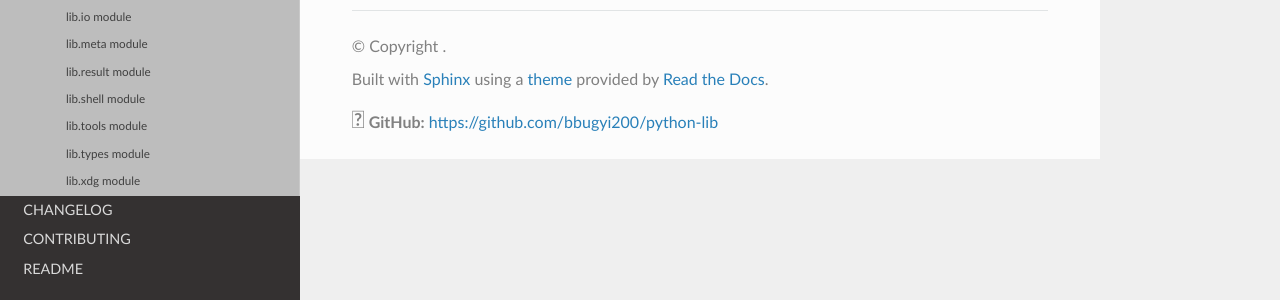
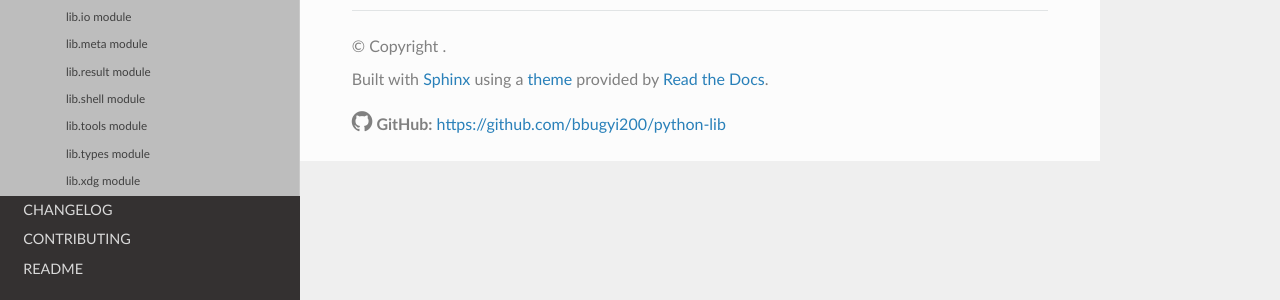
Before and after one commit to bbugyi200/python-lib, a Sphinx documentation site: the page built from docs/source/lib.cli.rst, in a window 1280 px wide. Shown: the part 333-633 px from the top of the page. Built offline with Sphinx 7.4.7 and the Read the Docs theme 2.0.0, drawn with Linux system fonts in a browser that asks for light colours.

Commit message:
Update cc via 'cruft update'

```diff
--- a/docs/source/_templates/footer.html
+++ b/docs/source/_templates/footer.html
@@ -1,5 +1,8 @@
 {% extends '!footer.html' %}
 {% block extrafooter %}
+<head>
+<link rel="stylesheet" href="https://cdnjs.cloudflare.com/ajax/libs/font-awesome/4.7.0/css/font-awesome.min.css">
+</head>
 <br></br>
 <i style="font-size:24px" class="fa">&#xf09b;</i>
 <strong>GitHub:</strong> <a href="https://github.com/bbugyi200/python-lib">https://github.com/bbugyi200/python-lib</a>
```
Also changed, not shown: .cruft.json.
